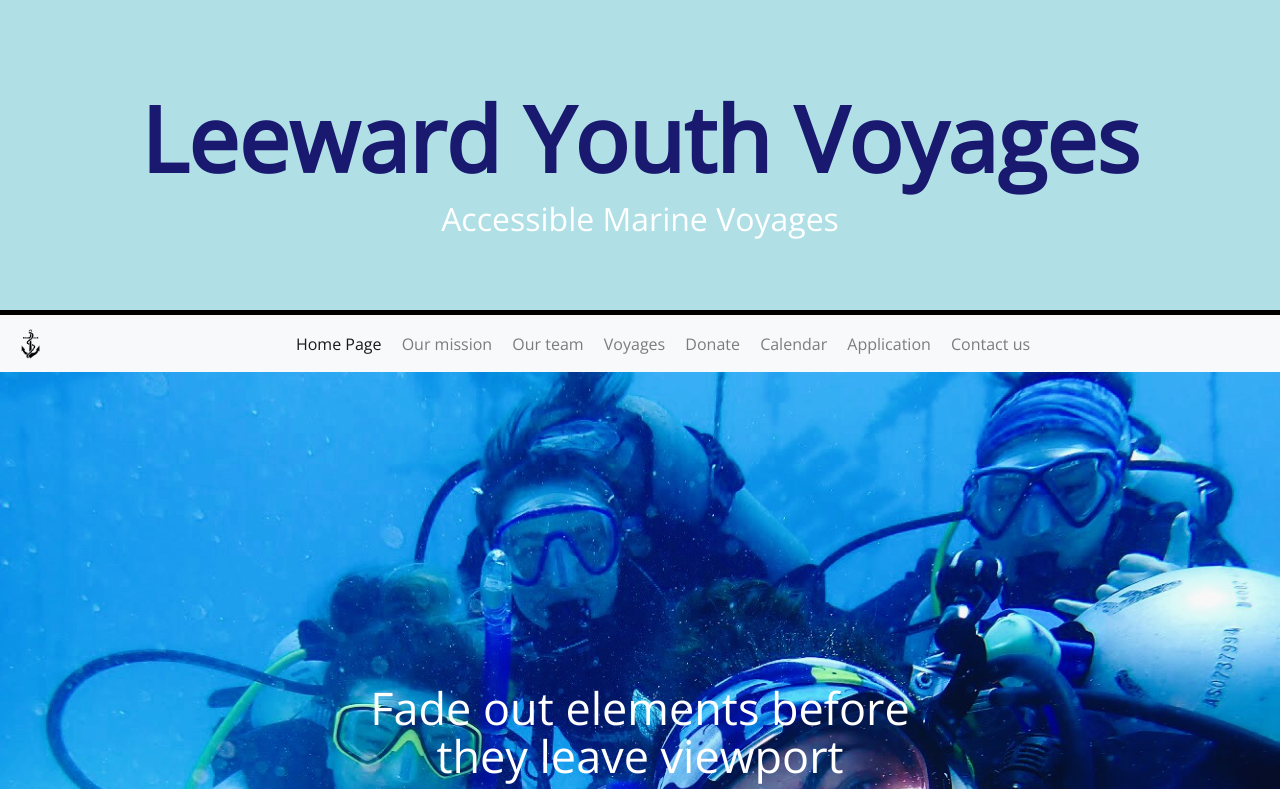
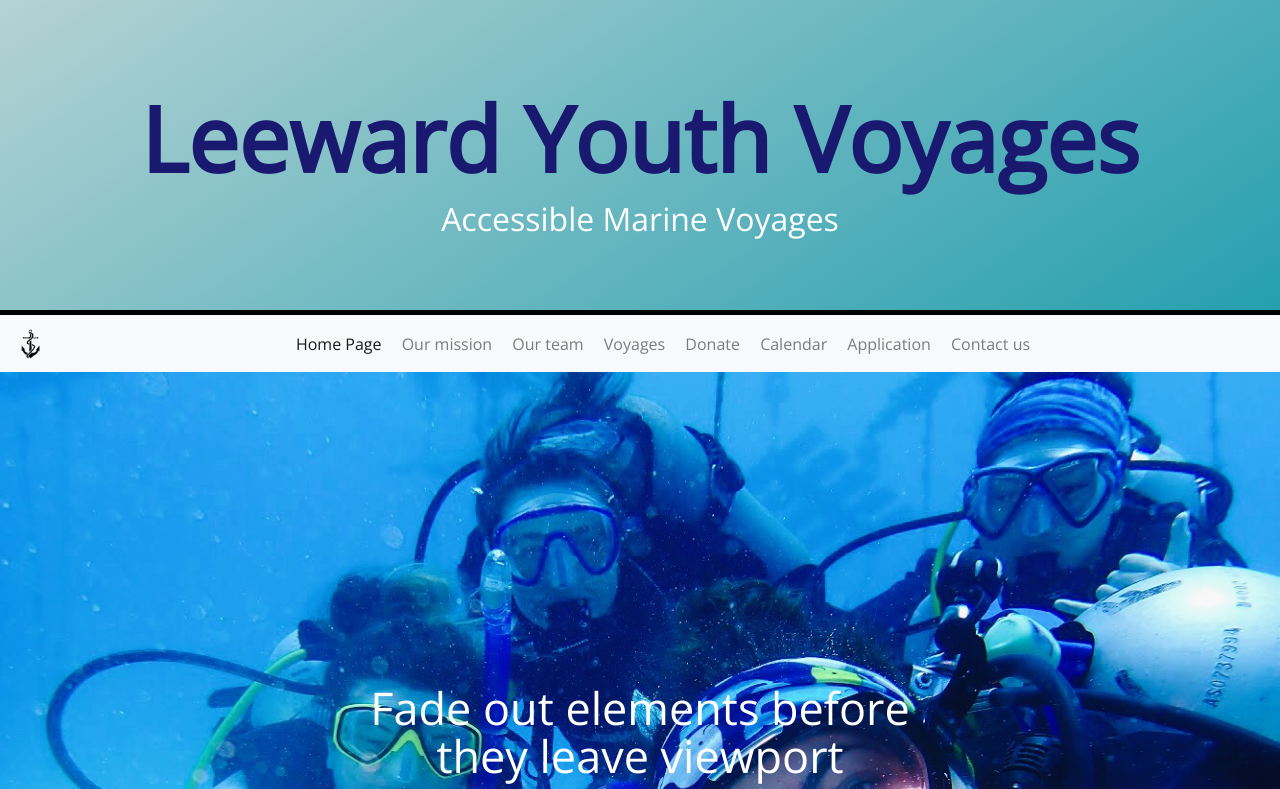
Before and after one commit to ericmtang/NC_NonProfit_Project, a website: page index-alt1.html in a window 1280 px wide. Shown: the top 789 px of the page. Drawn offline with nearby package versions, Linux system fonts and the light colour scheme.

Commit message:
index alt gradient

```diff
--- a/index-alt1.html
+++ b/index-alt1.html
@@ -124,7 +124,7 @@
 
 <body>
 
-  <header class="jumbotron jumbotron-fluid">
+  <header class="jumbotron jumbotron-fluid"  style="background-image: linear-gradient(147deg, #b4d2d3 0%, #259faf 100%, #044553);">
     <div class="container">
       <div class="row">
         <div class="col">
@@ -250,6 +250,7 @@
         </div>
       </div>
     </section>
+
   </main>
 
 
```
